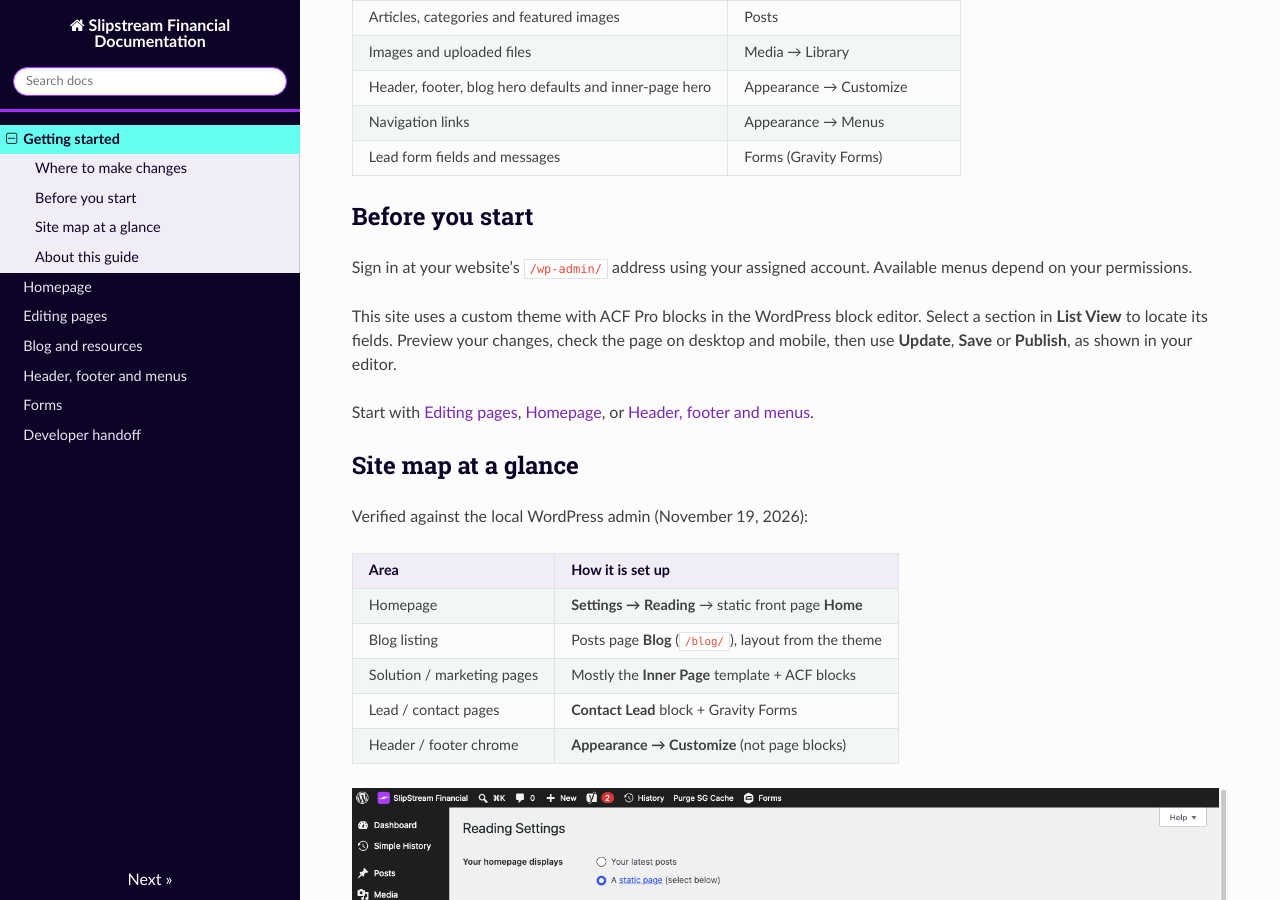
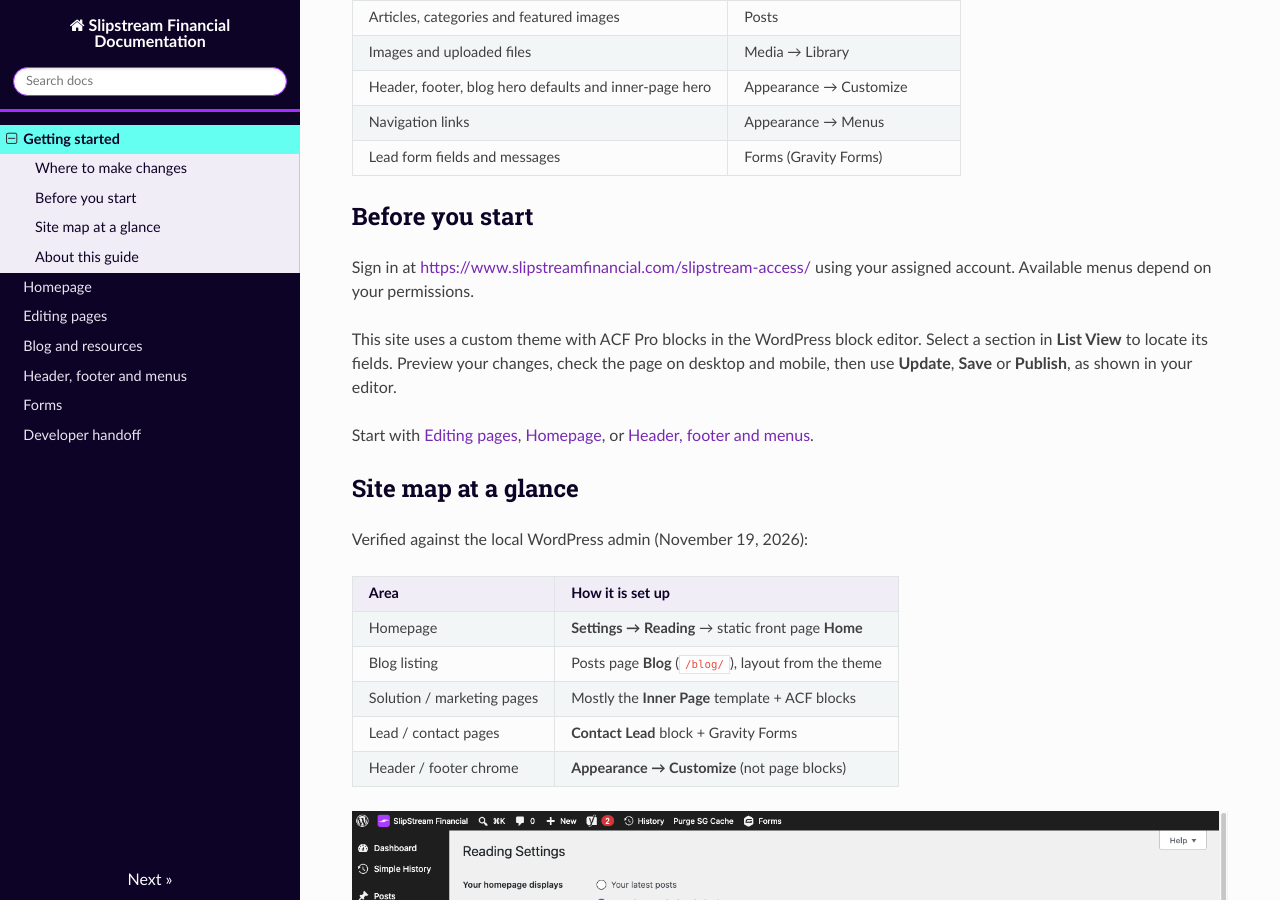
Before and after one commit to coalitiontech/slipstream-financial-doc, an MkDocs documentation site: the page built from docs/index.md, in a window 1280 px wide and 900 px high, scrolled down 353 px. Built offline with MkDocs 1.6.1, drawn with Linux system fonts in a browser that asks for light colours; nearby versions of some CDN libraries.

Commit message:
Document the production editor login URL instead of /wp-admin.
Editors use /slipstream-access/ on the live site, not the default WordPress admin path.

Co-authored-by: Cursor <cursoragent@cursor.com>

```diff
--- a/docs/index.md
+++ b/docs/index.md
@@ -15,7 +15,7 @@ A practical starting guide for maintaining the Slipstream Financial WordPress we
 
 ## Before you start
 
-Sign in at your website’s `/wp-admin/` address using your assigned account. Available menus depend on your permissions.
+Sign in at [https://www.slipstreamfinancial.com/slipstream-access/](https://www.slipstreamfinancial.com/slipstream-access/) using your assigned account. Available menus depend on your permissions.
 
 This site uses a custom theme with ACF Pro blocks in the WordPress block editor. Select a section in **List View** to locate its fields. Preview your changes, check the page on desktop and mobile, then use **Update**, **Save** or **Publish**, as shown in your editor.
 
```
Also changed, not shown: site/index.html, site/search/search_index.json.
